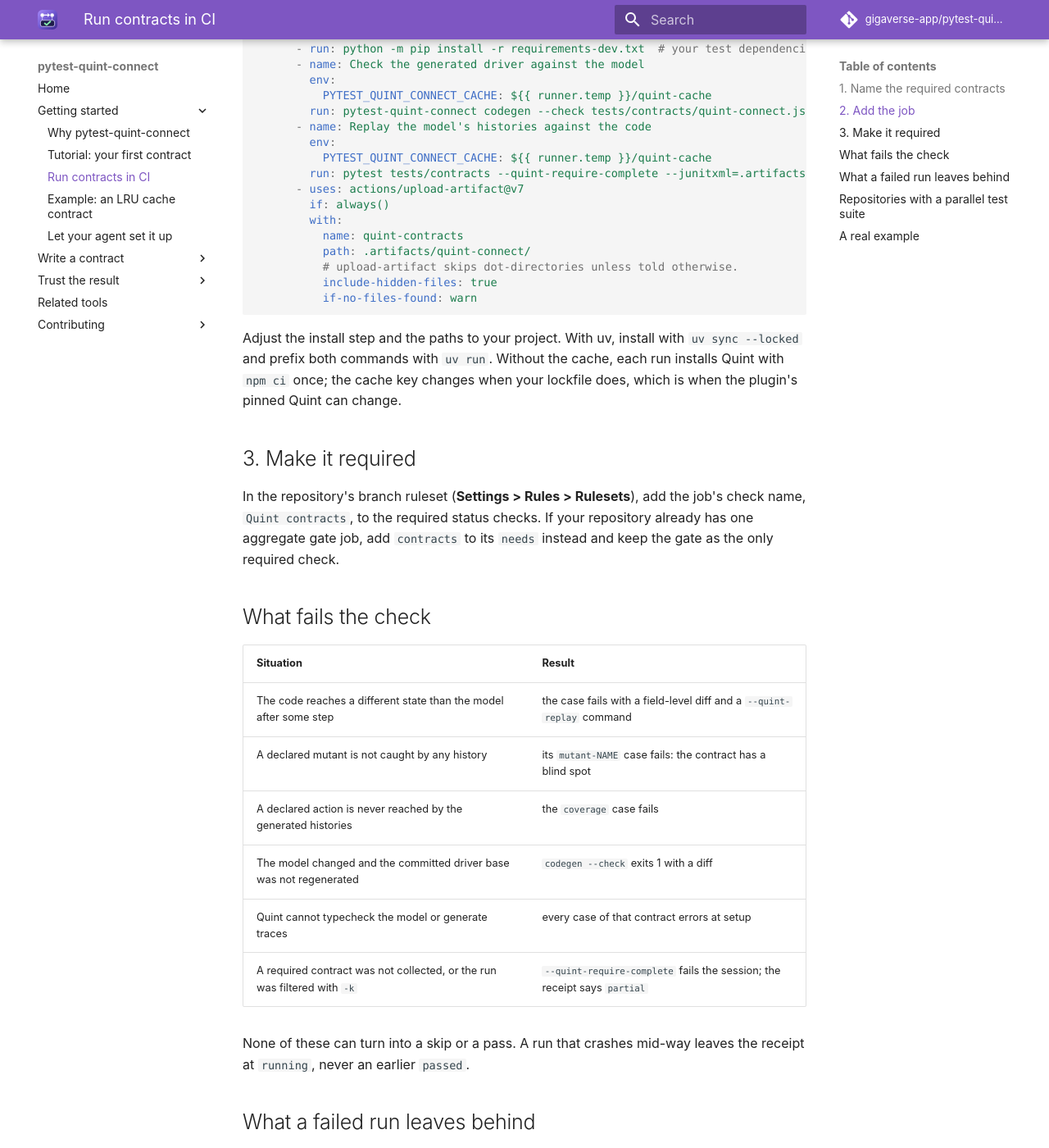
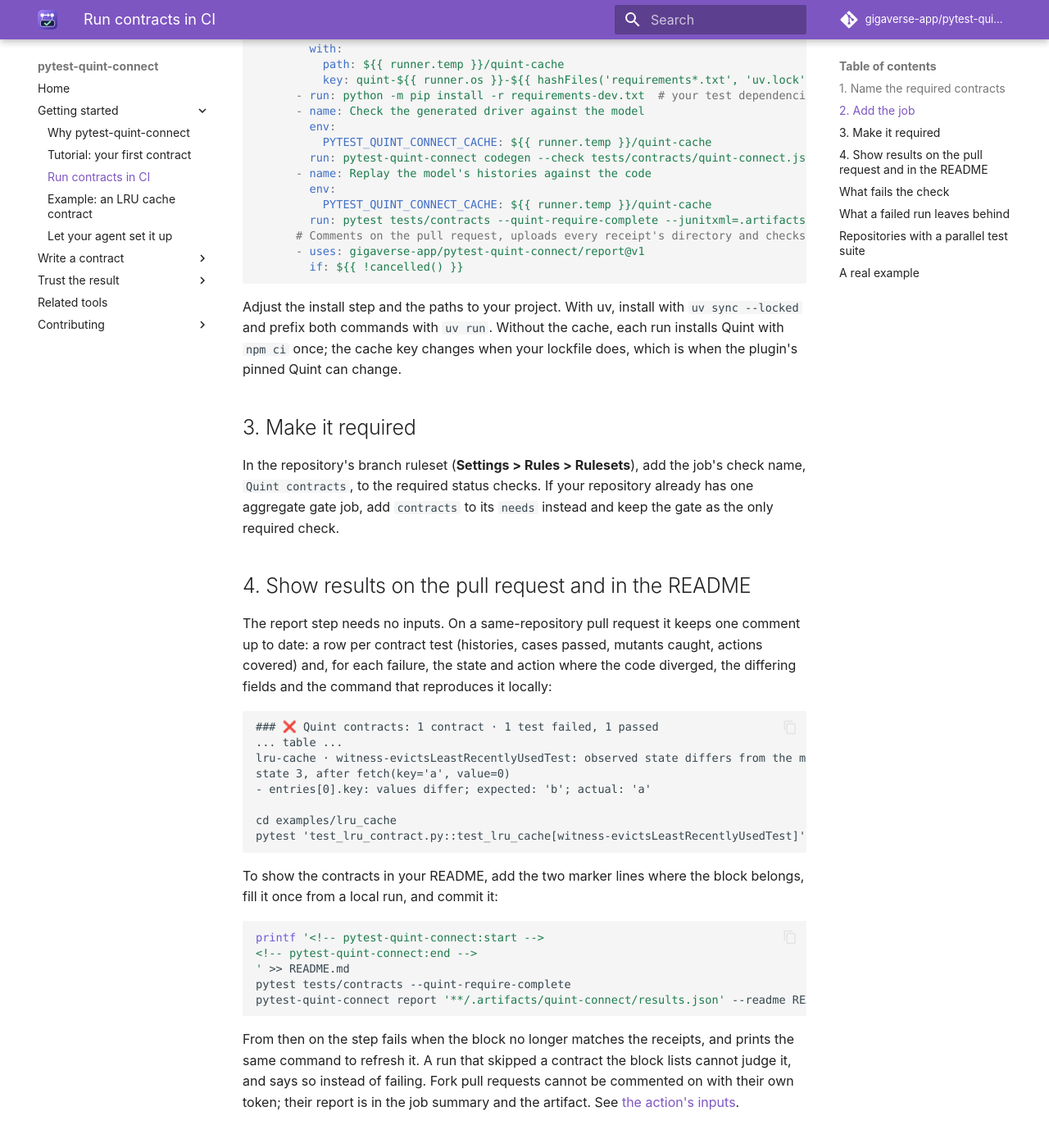
Before and after one commit to gigaverse-app/pytest-quint-connect, an MkDocs documentation site: the page built from docs/ci.md, in a window 1280 px wide and 1400 px high, scrolled down 1372 px. Shown: the whole window at 82% size. Built offline with MkDocs 1.6.1 and Material for MkDocs 9.7.7, drawn with Linux system fonts in a browser that asks for light colours; comment, search, counter and statistics services are not loaded; some of the changed text lies outside the part shown.

Commit message:
refactor(report): one owner for showing a path relative to a root; report step in the CI guide
dry-lint found the receipt's mismatch path and the comment's cd directory
re-implementing contract._display. It becomes contract.display_path and both
call it. The CI guide now adds the report step instead of a bare upload.

Co-Authored-By: Claude Opus 5.5 <noreply@anthropic.com>

````diff
--- a/docs/ci.md
+++ b/docs/ci.md
@@ -15,7 +15,9 @@ pull request
    │     every mutant is caught
    │     every contract in quint_required_contracts ran, unfiltered
    │
-   ├─ upload .artifacts/quint-connect ─► traces, mismatch reports, results.json (also on failure)
+   ├─ report@v1 (also on failure) ─► one PR comment: what ran, what failed, how to reproduce it
+   │                                ├► artifact: traces, mismatch reports, results.json
+   │                                └► README block still matches the evidence
    │
    └─ required check in the branch ruleset ─► merge blocked unless all of the above passed
 ```
@@ -44,6 +46,7 @@ on:
     branches: [main]
 permissions:
   contents: read
+  pull-requests: write  # the report's PR comment
 jobs:
   contracts:
     name: Quint contracts
@@ -71,14 +74,9 @@ jobs:
         env:
           PYTEST_QUINT_CONNECT_CACHE: ${{ runner.temp }}/quint-cache
         run: pytest tests/contracts --quint-require-complete --junitxml=.artifacts/quint-connect/junit.xml
-      - uses: actions/upload-artifact@v7
-        if: always()
-        with:
-          name: quint-contracts
-          path: .artifacts/quint-connect/
-          # upload-artifact skips dot-directories unless told otherwise.
-          include-hidden-files: true
-          if-no-files-found: warn
+      # Comments on the pull request, uploads every receipt's directory and checks the README block.
+      - uses: gigaverse-app/pytest-quint-connect/report@v1
+        if: ${{ !cancelled() }}
 ```
 
 Adjust the install step and the paths to your project. With uv, install with
@@ -93,6 +91,41 @@ check name, `Quint contracts`, to the required status checks. If your repository
 already has one aggregate gate job, add `contracts` to its `needs` instead and keep
 the gate as the only required check.
 
+## 4. Show results on the pull request and in the README
+
+The report step needs no inputs. On a same-repository pull request it keeps one
+comment up to date: a row per contract test (histories, cases passed, mutants
+caught, actions covered) and, for each failure, the state and action where the code
+diverged, the differing fields and the command that reproduces it locally:
+
+```text
+### ❌ Quint contracts: 1 contract · 1 test failed, 1 passed
+... table ...
+lru-cache · witness-evictsLeastRecentlyUsedTest: observed state differs from the model at
+state 3, after fetch(key='a', value=0)
+- entries[0].key: values differ; expected: 'b'; actual: 'a'
+
+cd examples/lru_cache
+pytest 'test_lru_contract.py::test_lru_cache[witness-evictsLeastRecentlyUsedTest]'
+```
+
+To show the contracts in your README, add the two marker lines where the block
+belongs, fill it once from a local run, and commit it:
+
+```bash
+printf '<!-- pytest-quint-connect:start -->
+<!-- pytest-quint-connect:end -->
+' >> README.md
+pytest tests/contracts --quint-require-complete
+pytest-quint-connect report '**/.artifacts/quint-connect/results.json' --readme README.md
+```
+
+From then on the step fails when the block no longer matches the receipts, and
+prints the same command to refresh it. A run that skipped a contract the block lists
+cannot judge it, and says so instead of failing. Fork pull requests cannot be
+commented on with their own token; their report is in the job summary and the
+artifact. See [the action's inputs](reference.md#github-action).
+
 ## What fails the check
 
 | Situation | Result |
@@ -103,6 +136,7 @@ the gate as the only required check.
 | The model changed and the committed driver base was not regenerated | `codegen --check` exits 1 with a diff |
 | Quint cannot typecheck the model or generate traces | every case of that contract errors at setup |
 | A required contract was not collected, or the run was filtered with `-k` | `--quint-require-complete` fails the session; the receipt says `partial` |
+| The README contract block no longer matches complete receipts | the report step fails with a diff and the refresh command |
 
 None of these can turn into a skip or a pass. A run that crashes mid-way leaves the
 receipt at `running`, never an earlier `passed`.
````
Also changed, not shown: 3 other files.
